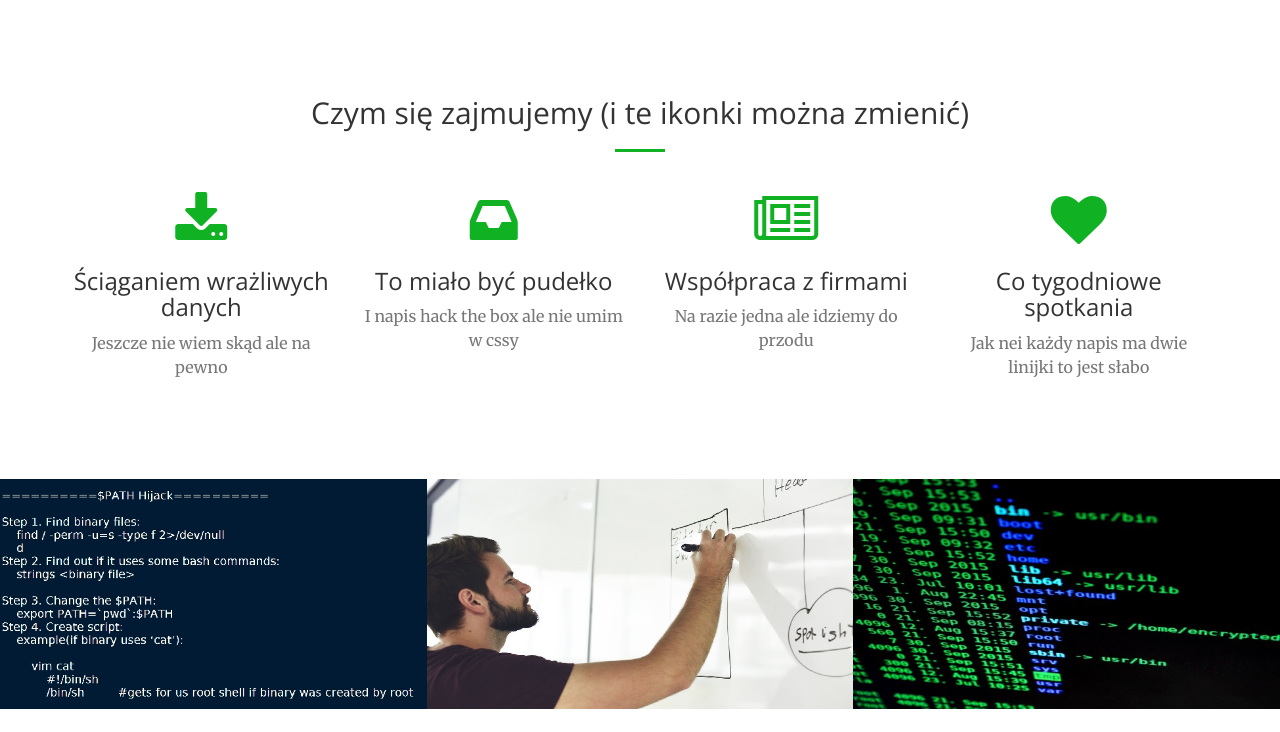
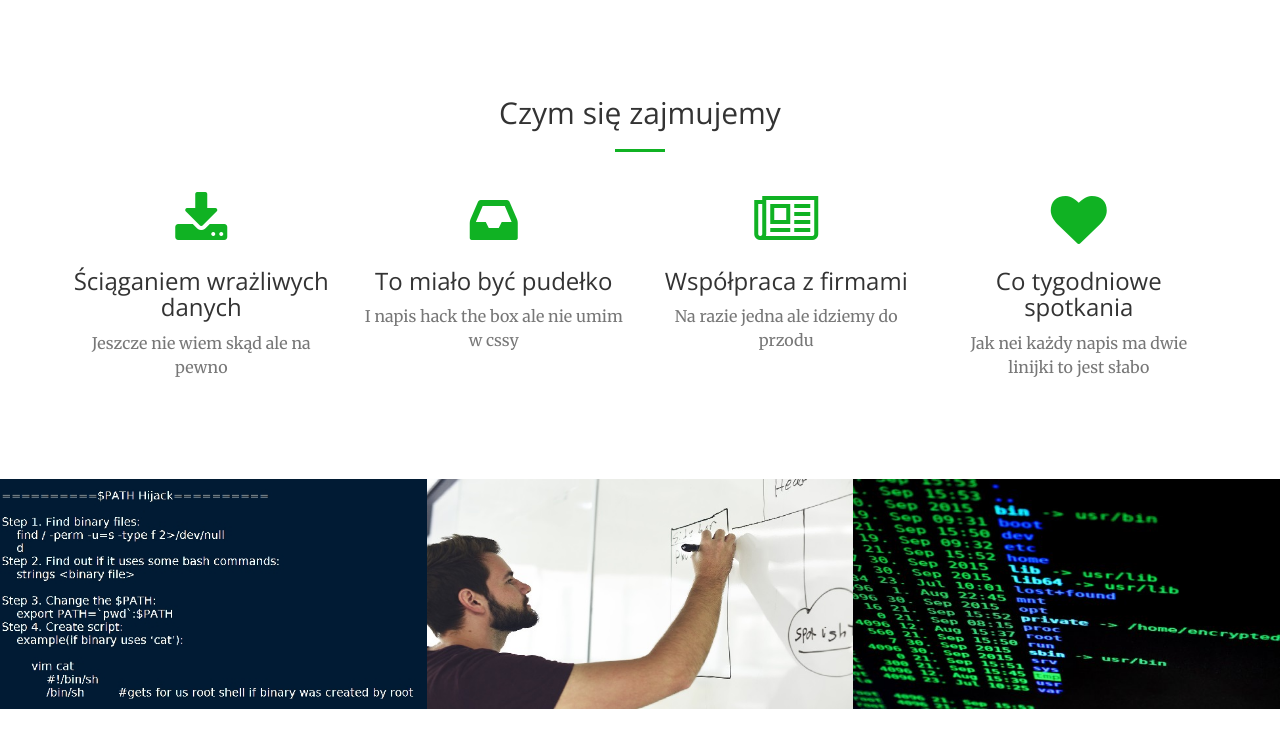
Before and after one commit to Akshei/Akshei.github.io, a Jekyll site: the page built from index.html, in a window 1280 px wide and 900 px high, scrolled down 736 px, cut to the strip 168-900 px from the top of the window. Built offline with Jekyll 4.4.1, drawn with Linux system fonts in a browser that asks for light colours.

Commit message:
Dalej nie umiem w gita

```diff
--- a/_includes/portfolio.html
+++ b/_includes/portfolio.html
@@ -2,15 +2,15 @@
     <div class="container-fluid">
         <div class="row no-gutter">
 			<div class="col-lg-4 col-sm-6">
-                <a href="#" class="portfolio-box">
+                <a href="https://gitlab.com/sec_fault/cheatsheet" class="portfolio-box">
                     <img src="img/portfolio/3.jpg" class="img-responsive" alt="">
                     <div class="portfolio-box-caption">
                         <div class="portfolio-box-caption-content">
                             <div class="project-category text-faded">
-                                Category
+                                PORADNIKI
                             </div>
                             <div class="project-name">
-                                Project Name
+                                Cheat sheet dla początkujących
                             </div>
                         </div>
                     </div>
@@ -37,7 +37,7 @@
                     <div class="portfolio-box-caption">
                         <div class="portfolio-box-caption-content">
                             <div class="project-category text-faded">
-                                Hack The Box
+                                HACK THE BOX
                             </div>
                             <div class="project-name">
                                 Grupa SecFault
--- a/_includes/services.html
+++ b/_includes/services.html
@@ -2,7 +2,7 @@
     <div class="container">
         <div class="row">
             <div class="col-lg-12 text-center">
-                <h2 class="section-heading">Czym się zajmujemy (i te ikonki można zmienić)</h2>
+                <h2 class="section-heading">Czym się zajmujemy </h2>
                 <hr class="primary">
             </div>
         </div>
```
Also changed, not shown: other parts of _includes/portfolio.html (+2 -2 lines), 1 other file.
